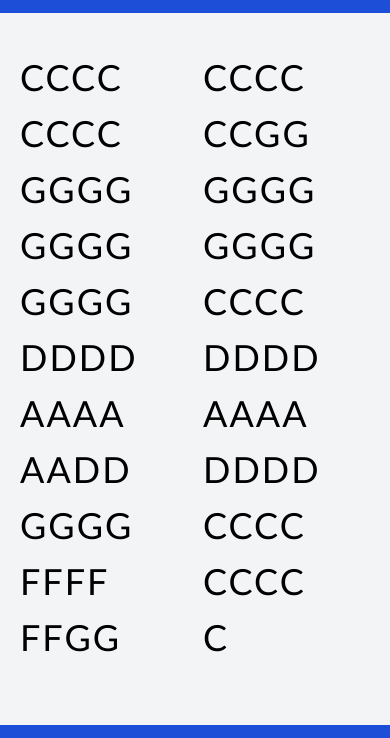
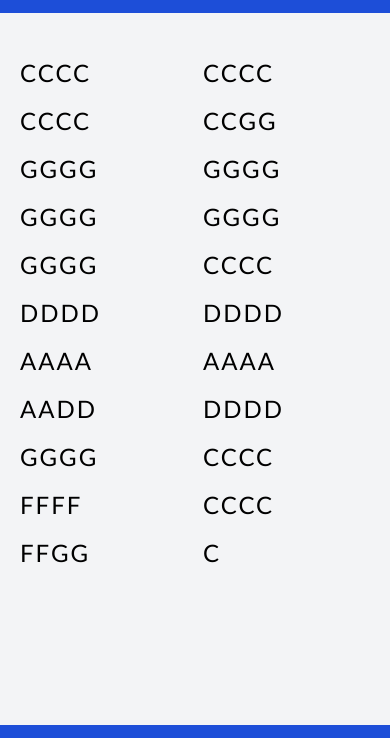
Before and after one commit to timcharlier6/bach, a website: page 1invention.html in a window 390 px wide. Shown: the part 55-793 px from the top of the page. Drawn offline with nearby package versions, Linux system fonts and the light colour scheme.

Commit message:
font size

```diff
--- a/1invention.html
+++ b/1invention.html
@@ -40,7 +40,7 @@
       </section>
       <section>
         <div
-          class="grid grid-cols-2 sm:grid-cols-3 md:grid-cols-4 gap-4 text-4xl p-1 text-wrap"
+          class="grid grid-cols-2 sm:grid-cols-3 md:grid-cols-4 gap-4 text-2xl sm:text-3xl md:text-4xl p-1 text-wrap"
         >
           <p><span>C</span><span>C</span><span>C</span><span>C</span></p>
           <p><span>C</span><span>C</span><span>C</span><span>C</span></p>
```
Also changed, not shown: 2invention.html (+1 -1 lines).
